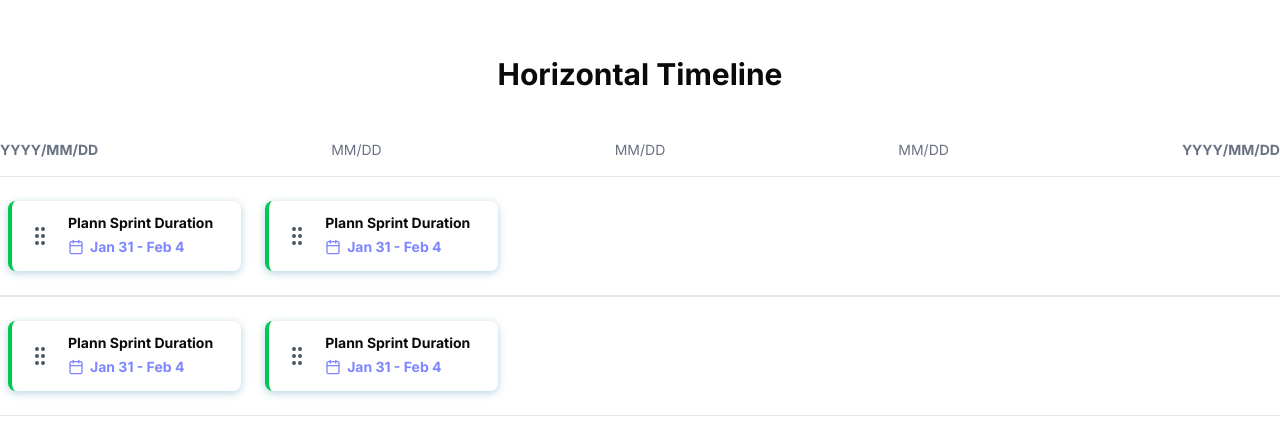
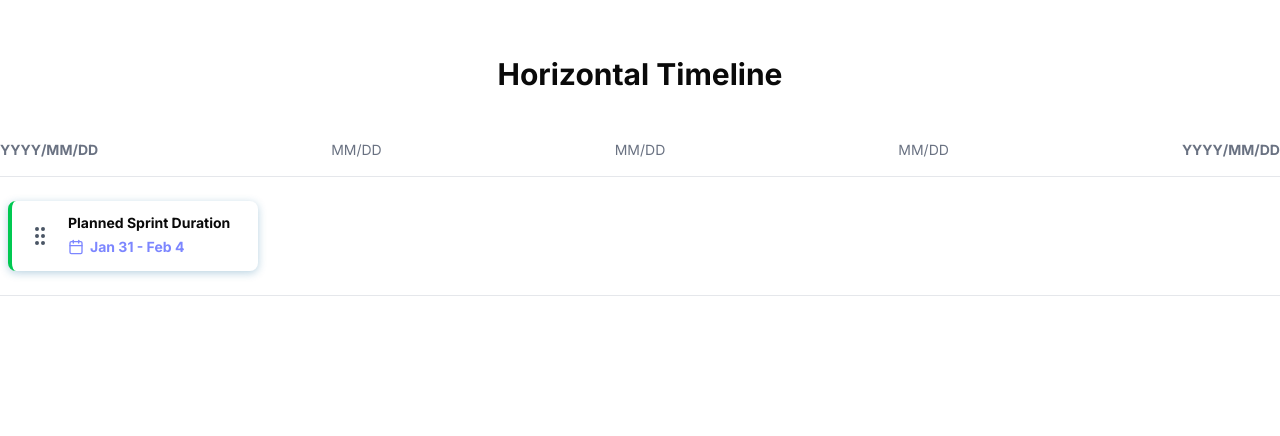
Before and after one commit to oarthurfc/timeline, a Next.js app: page / in a window 1280 px wide. Shown: the top 436 px of the page. Built offline with nearby package versions, Linux system fonts and the light colour scheme.

Commit message:
refactor: split timeline into modular components

```diff
--- /dev/null
+++ b/src/app/components/TimelineEvent.tsx
@@ -0,0 +1,16 @@
+import { Calendar, GripVertical } from 'lucide-react';
+
+export const TimelineEvent = () => {
+  return (
+    <div className="bg-background shadow-event flex items-center gap-4 rounded-md border-l-4 border-l-green-500 py-3 pr-7 pl-4">
+      <GripVertical className="cursor-grab text-gray-600" />
+      <div className="flex flex-col gap-0.5 text-sm font-bold">
+        <p className="flex gap-2">Planned Sprint Duration</p>
+        <div className="flex items-center gap-1.5 text-indigo-400">
+          <Calendar className="w-4" strokeWidth={2} />
+          <p>Jan 31 - Feb 4</p>
+        </div>
+      </div>
+    </div>
+  );
+};
--- /dev/null
+++ b/src/app/components/TimelineHeader.tsx
@@ -0,0 +1,11 @@
+export const TimelineHeader = () => {
+  return (
+    <div className="flex justify-between py-4 text-sm text-gray-500">
+      <p className="font-bold">YYYY/MM/DD</p>
+      <p>MM/DD</p>
+      <p>MM/DD</p>
+      <p>MM/DD</p>
+      <p className="font-bold">YYYY/MM/DD</p>
+    </div>
+  );
+};
--- /dev/null
+++ b/src/app/components/TimelineLane.tsx
@@ -0,0 +1,9 @@
+import { TimelineEvent } from './TimelineEvent';
+
+export const TimelineLane = () => {
+  return (
+    <div className="flex gap-6 border-y border-gray-200 px-2 py-6">
+      <TimelineEvent />
+    </div>
+  );
+};
--- a/src/app/page.tsx
+++ b/src/app/page.tsx
@@ -1,75 +1,15 @@
-import { Calendar, GripVertical } from 'lucide-react';
+import { TimelineHeader } from './components/TimelineHeader';
+import { TimelineLane } from './components/TimelineLane';
 
 export default function Home() {
   return (
-    <main className="mx-auto flex w-full max-w-7xl flex-col items-center gap-[32px] py-14">
+    <main className="mx-auto flex w-full max-w-7xl flex-col items-center gap-8 py-14">
       <h1 className="text-center text-3xl font-bold">Horizontal Timeline</h1>
 
-      {/* Start Timeline Container */}
-      <div className="w-full overflow-x-auto">
-        {/* Start Timeline Header */}
-        <div className="flex justify-between py-4 text-sm text-gray-500">
-          <p className="font-bold">YYYY/MM/DD</p>
-          <p>MM/DD</p>
-          <p>MM/DD</p>
-          <p>MM/DD</p>
-          <p className="font-bold">YYYY/MM/DD</p>
-        </div>
-        {/* End Timeline Header */}
-
-        {/* Start Timeline Lanes */}
-        <div className="flex gap-6 border-y border-gray-200 px-2 py-6">
-          {/* Start Timeline Events */}
-          <div className="bg-background shadow-event flex items-center gap-4 rounded-md border-l-4 border-l-green-500 py-3 pr-7 pl-4">
-            <GripVertical className="cursor-grab text-gray-600" />
-            <div className="flex flex-col gap-0.5 text-sm font-bold">
-              <p className="flex gap-2">Plann Sprint Duration</p>
-              <div className="flex items-center gap-1.5 text-indigo-400">
-                <Calendar className="w-4" strokeWidth={2} />
-                <p>Jan 31 - Feb 4</p>
-              </div>
-            </div>
-          </div>
-          <div className="bg-background shadow-event flex items-center gap-4 rounded-md border-l-4 border-l-green-500 py-3 pr-7 pl-4">
-            <GripVertical className="cursor-grab text-gray-600" />
-            <div className="flex flex-col gap-0.5 text-sm font-bold">
-              <p className="flex gap-2">Plann Sprint Duration</p>
-              <div className="flex items-center gap-1.5 text-indigo-400">
-                <Calendar className="w-4" strokeWidth={2} />
-                <p>Jan 31 - Feb 4</p>
-              </div>
-            </div>
-          </div>
-          {/* End Timeline Events */}
-        </div>
-        <div className="flex gap-6 border-y border-gray-200 px-2 py-6">
-          {/* Start Timeline Events */}
-          <div className="bg-background shadow-event flex items-center gap-4 rounded-md border-l-4 border-l-green-500 py-3 pr-7 pl-4">
-            <GripVertical className="cursor-grab text-gray-600" />
-            <div className="flex flex-col gap-0.5 text-sm font-bold">
-              <p className="flex gap-2">Plann Sprint Duration</p>
-              <div className="flex items-center gap-1.5 text-indigo-400">
-                <Calendar className="w-4" strokeWidth={2} />
-                <p>Jan 31 - Feb 4</p>
-              </div>
-            </div>
-          </div>
-          <div className="bg-background shadow-event flex items-center gap-4 rounded-md border-l-4 border-l-green-500 py-3 pr-7 pl-4">
-            <GripVertical className="cursor-grab text-gray-600" />
-            <div className="flex flex-col gap-0.5 text-sm font-bold">
-              <p className="flex gap-2">Plann Sprint Duration</p>
-              <div className="flex items-center gap-1.5 text-indigo-400">
-                <Calendar className="w-4" strokeWidth={2} />
-                <p>Jan 31 - Feb 4</p>
-              </div>
-            </div>
-          </div>
-          {/* End Timeline Events */}
-        </div>
-
-        {/* End Timeline Lanes */}
-      </div>
-      {/* End Timeline Container */}
+      <section className="w-full overflow-x-auto">
+        <TimelineHeader />
+        <TimelineLane />
+      </section>
     </main>
   );
 }
```
